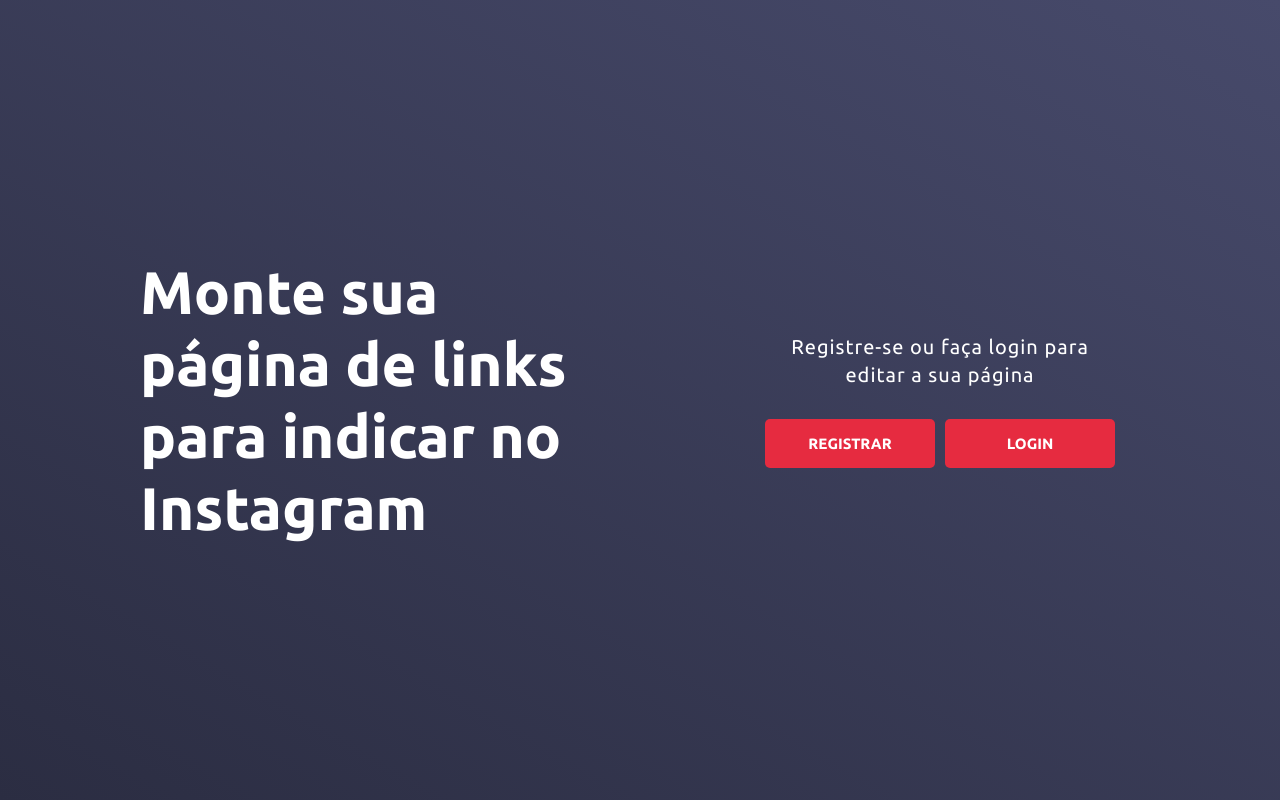
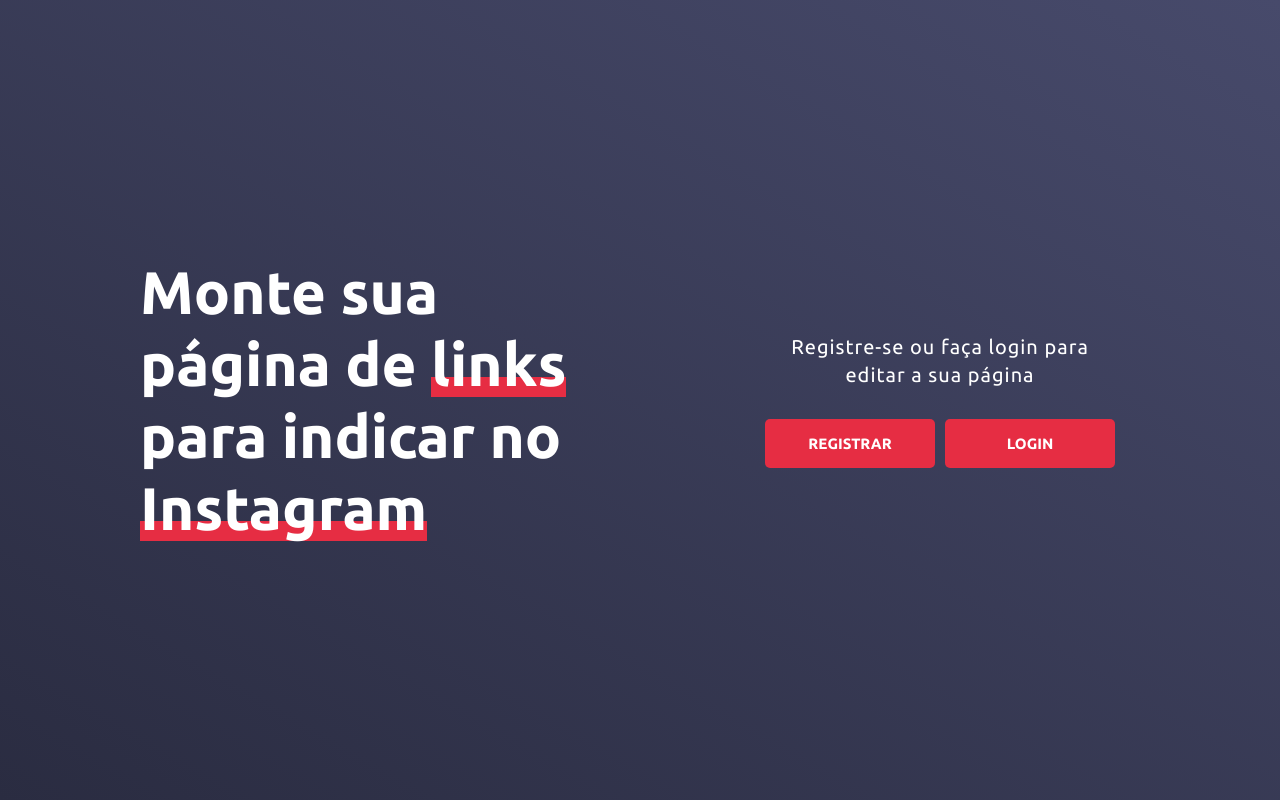
Before and after one commit to Adryel123/linkagregador, a Flask app: page / in a window 1280 px wide. Run offline with Flask 2, Linux system fonts and the light colour scheme; parts of the project's set-up code (start-up, migrations or seed data) failed here and were passed over.

Commit message:
refactor: minor changes on index page

```diff
--- a/static/styles/style-index.css
+++ b/static/styles/style-index.css
@@ -1,13 +1,14 @@
 :root {
-    --bgescuro: #2b2d42;
-    --bgclaro: #474a6b;
-    --bt: #e62b40;
-    --bthover: #fa5467;
+    --bg-escuro: #2a2c41;
+    --bg-claro: #474a6b;
+    --bt: #e62d43;
+    --bt-hover: #fa5265;
+    --bg-gradient: linear-gradient(30deg, var(--bg-escuro), var(--bg-claro));
 }
 
 html {
     height: 100%;
-    background-image: linear-gradient(30deg, var(--bgescuro), var(--bgclaro));
+    background-image: var(--bg-gradient);
     background-repeat: no-repeat;
     background-attachment: fixed;
     font-size: 20px;
@@ -15,7 +16,7 @@
     color: white;
 }
 
-#blocao {
+.container {
     display: flex;
     width: 1000px;
     margin: 0 auto;
@@ -33,14 +34,38 @@
     line-height: 1.2;
 }
 
-#bloco-direita {
+h1 span {
+    position: relative;
+}
+h1 span::after {
+    content: ' ';
+    position: absolute;
+    left: 0;
+    bottom: 0;
+    top: 70%;
+    z-index: -1;
+    background: var(--bt);
+    animation: aaa 1s ease-in-out forwards;
+}
+h1 span:nth-child(2)::after {animation-delay: .2s;}
+
+@keyframes aaa {
+    0% {
+        right: 100%;
+    }
+    100% {
+        right: 0;
+    }
+}
+
+.container__right {
     width: 40%;
     display: flex;
     flex-direction: column;
     justify-content: center;
 }
 
-#subtext {
+.container__subtext {
     width: 300px;
     margin: 0 auto;
     text-align: center;
@@ -48,7 +73,7 @@
     letter-spacing: 1px;
 }
 
-#botoes {
+.buttons-container {
     width: 400px;
     margin-top: 30px;
     display: flex;
@@ -56,7 +81,7 @@
     justify-content: center;
 }
 
-.botao {
+.button {
     width: 170px;
     padding: .8rem 0;
     background-color: var(--bt);
@@ -73,6 +98,6 @@
     text-transform: uppercase;
 }
 
-.botao:hover {
-    background-color: var(--bthover);
+.button:hover {
+    background-color: var(--bt-hover);
 }
--- a/templates/index.html
+++ b/templates/index.html
@@ -17,13 +17,13 @@
   <!-- Corpo -->
   <body>
 
-    <div id="blocao">
-      <h1>Monte sua página de links para indicar no Instagram</h1>
-      <div id="bloco-direita">
-        <p id="subtext">Registre-se ou faça login para editar a sua página</p>
-        <div id="botoes">
-          <a href="/signup" class="botao" id="botao-cadastro">Registrar</a>
-          <a href="/login" class="botao" id="botao-login">Login</a>
+    <div class="container">
+      <h1>Monte sua página de <span>links</span> para indicar no <span>Instagram</span></h1>
+      <div class="container__right">
+        <p class="container__subtext">Registre-se ou faça login para editar a sua página</p>
+        <div class="buttons-container">
+          <a href="/signup" class="button button--cadastro">Registrar</a>
+          <a href="/login" class="button button--login">Login</a>
         </div>
       </div>
     </div>
```
